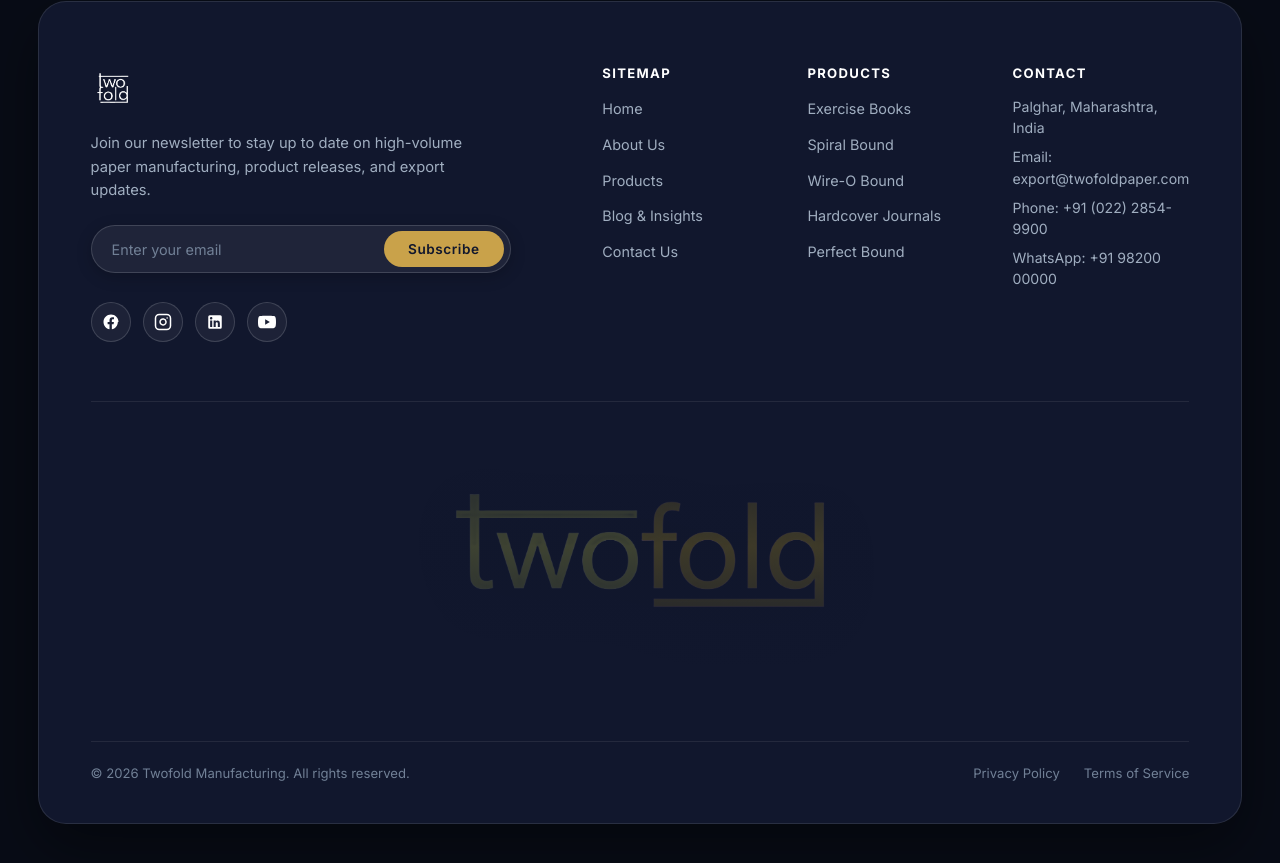
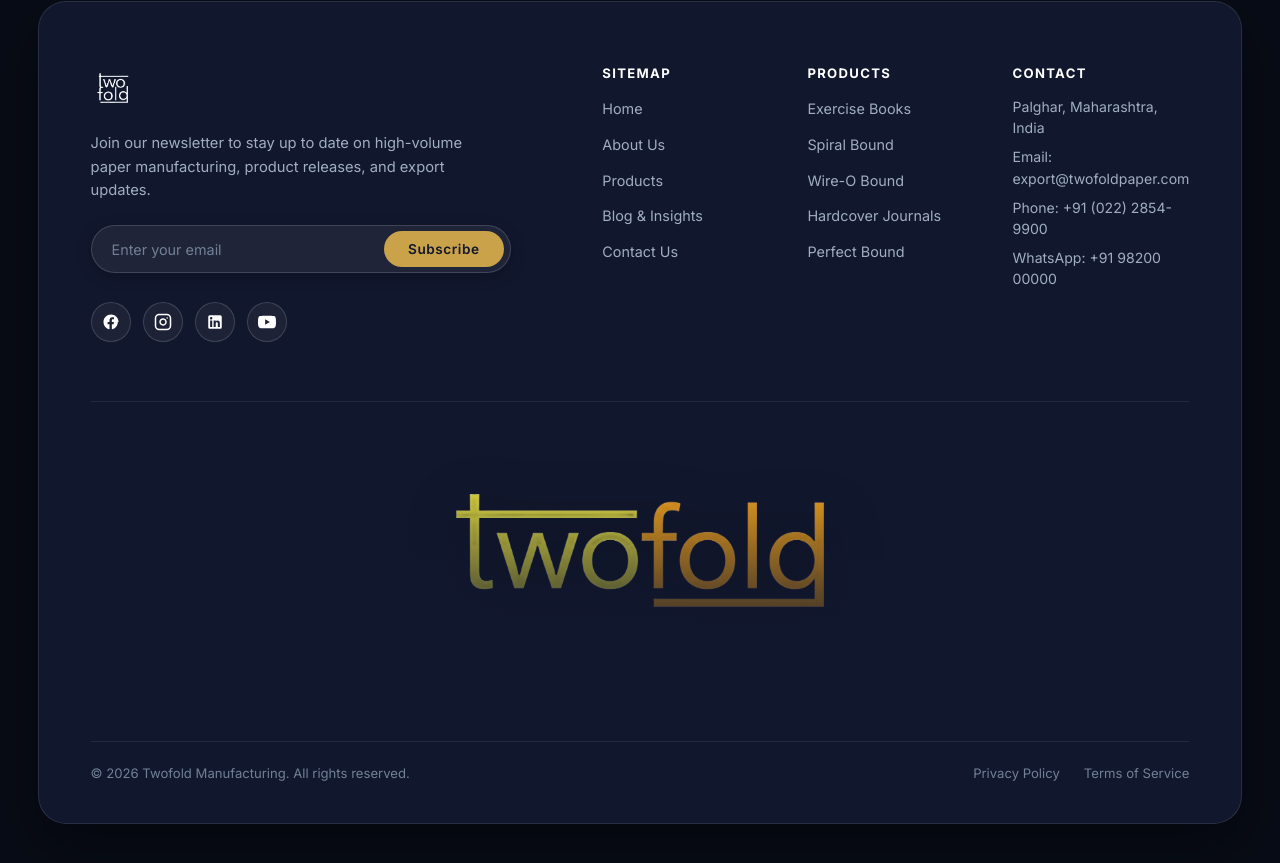
Before and after one commit to SujalSawardekar/twofoldd, a Next.js app: page /blog in a window 1280 px wide. Shown: the part 4287-5150 px from the top of the page. Built offline with nearby package versions, Linux system fonts and the light colour scheme; a web font is replaced by a local one.

Commit message:
Remove hover effect on footer giant logo and apply dark gradient on lower part only

```diff
--- a/src/components/layout/Footer.module.css
+++ b/src/components/layout/Footer.module.css
@@ -203,7 +203,7 @@
   margin: 0;
 }
 
-/* Giant Brand Logo with Dark Gradient Mask Overlay merging into background */
+/* Giant Brand Logo with Dark Gradient on Lower Part Only to Merge Into Background */
 .giantLogoContainer {
   position: relative;
   width: 100%;
@@ -219,7 +219,7 @@
 .gradientMaskOverlay {
   position: absolute;
   inset: 0;
-  background: linear-gradient(180deg, #11172D 0%, rgba(17, 23, 45, 0.25) 50%, #11172D 100%);
+  background: linear-gradient(180deg, rgba(17, 23, 45, 0) 30%, rgba(17, 23, 45, 0.6) 65%, #11172D 100%);
   pointer-events: none;
   z-index: 2;
 }
@@ -229,14 +229,8 @@
   height: auto;
   max-height: 240px;
   object-fit: contain;
-  opacity: 0.25;
-  filter: brightness(1.2) contrast(1.1) drop-shadow(0 10px 30px rgba(0, 0, 0, 0.5));
-  transition: transform 0.6s cubic-bezier(0.2, 0.8, 0.25, 1), opacity 0.5s ease;
-}
-
-.giantLogoContainer:hover .giantLogoImg {
-  transform: scale(1.02);
-  opacity: 0.38;
+  opacity: 0.9;
+  filter: drop-shadow(0 10px 30px rgba(0, 0, 0, 0.5));
 }
 
 /* Bottom Bar */
```
